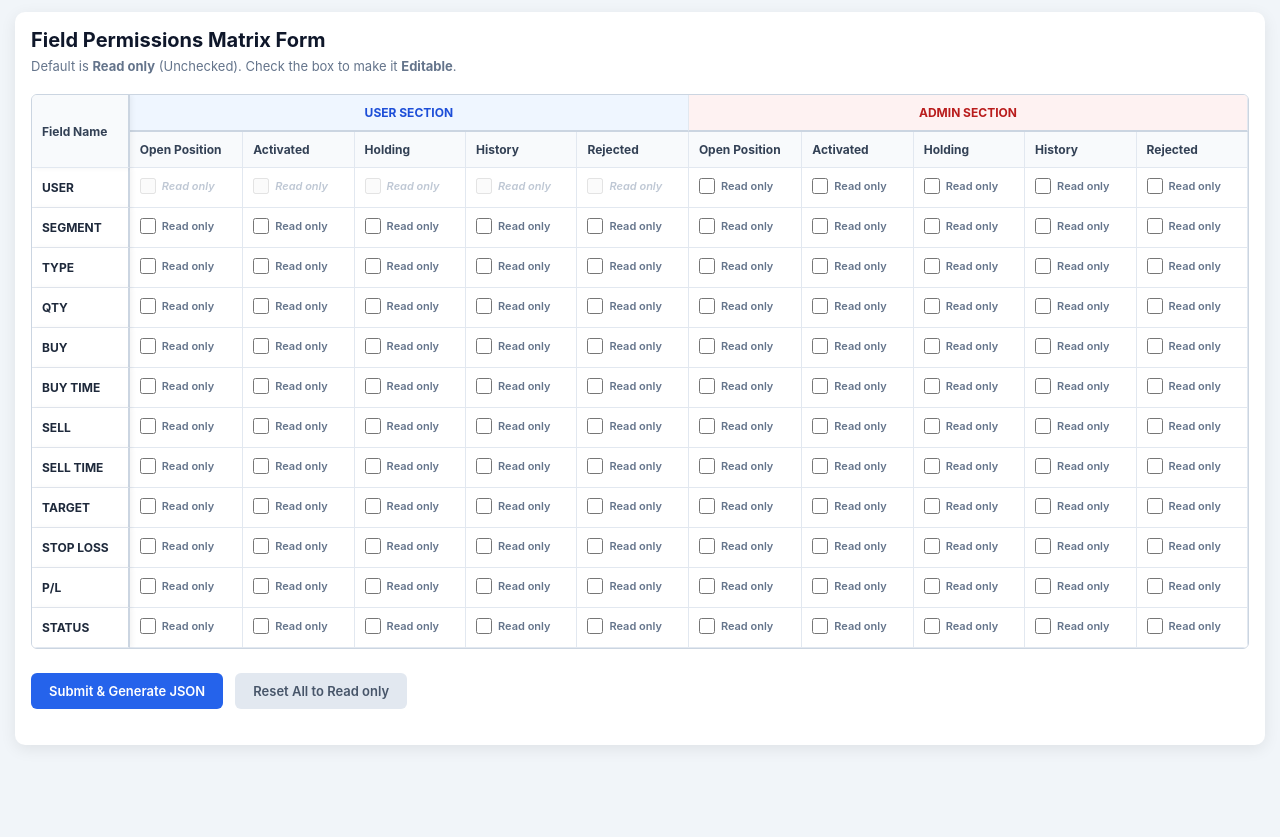
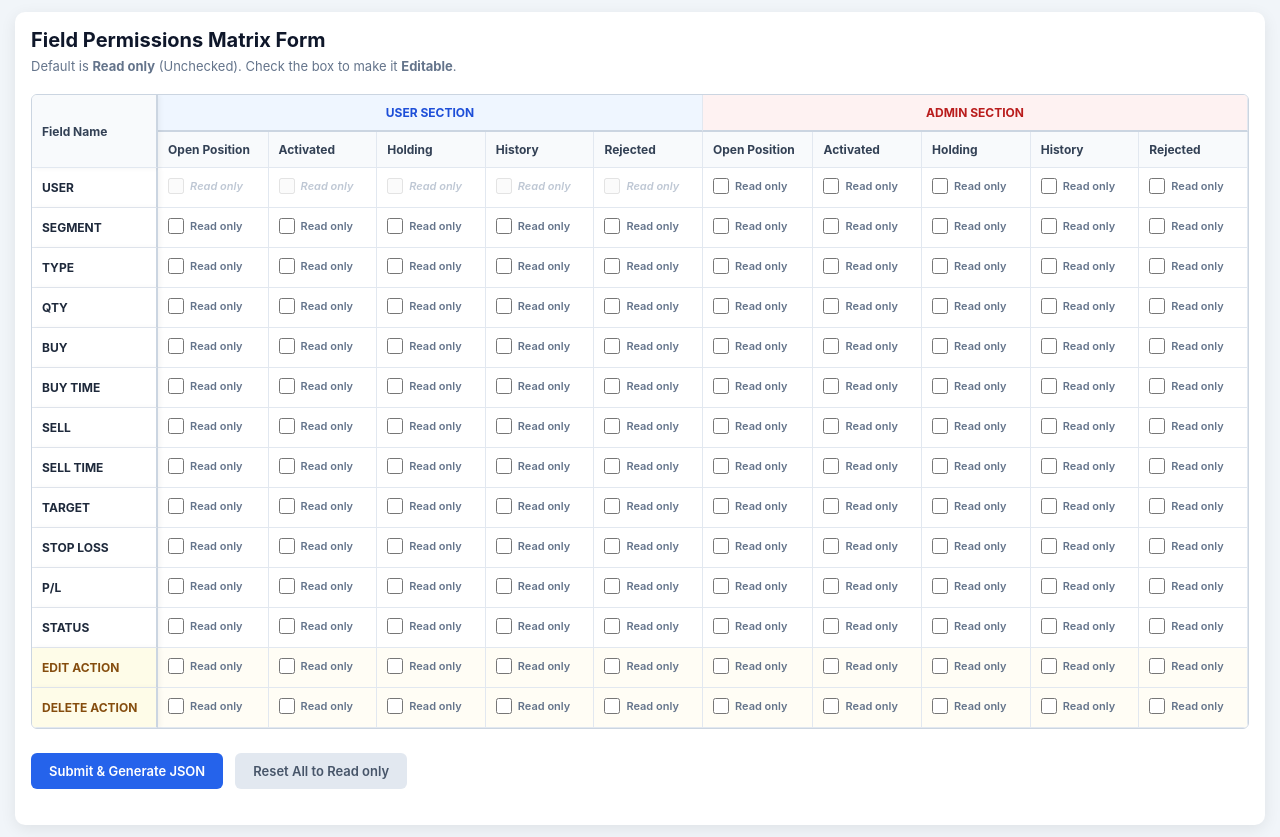
Before and after one commit to RajP7Jowa/raj, a plain HTML site: page form.html in a window 1280 px wide. Before the commit the page ends 800 px from the top, so only its background shows below. Drawn offline with Linux system fonts and the light colour scheme.

Commit message:
Update form.html

```diff
--- a/form.html
+++ b/form.html
@@ -84,6 +84,16 @@
         td.sticky-col {
             background-color: #ffffff;
             z-index: 2;
+        }
+
+        /* Highlight action rows */
+        tr.action-row td {
+            background-color: #fffdf5;
+        }
+
+        tr.action-row td.sticky-col {
+            background-color: #fefce8;
+            color: #854d0e;
         }
 
         .super-header {
@@ -253,7 +263,9 @@
         "TARGET",
         "STOP LOSS",
         "P/L",
-        "STATUS"
+        "STATUS",
+        "EDIT ACTION",
+        "DELETE ACTION"
     ];
 
     const columns = [
@@ -275,6 +287,11 @@
     // Build Table Rows
     fields.forEach((field, fIdx) => {
         const tr = document.createElement("tr");
+        const isActionRow = (field === "EDIT ACTION" || field === "DELETE ACTION");
+        if (isActionRow) {
+            tr.classList.add("action-row");
+        }
+
         let html = `<td class="sticky-col"><strong>${field}</strong></td>`;
 
         columns.forEach((col, cIdx) => {
@@ -316,7 +333,7 @@
         }
     }
 
-    // Reset All back to Read Only (keeps disabled ones disabled)
+    // Reset All back to Read Only (keeps locked ones locked)
     function resetAll() {
         document.querySelectorAll('input[type="checkbox"]').forEach(chk => {
             if (!chk.disabled) {
```
